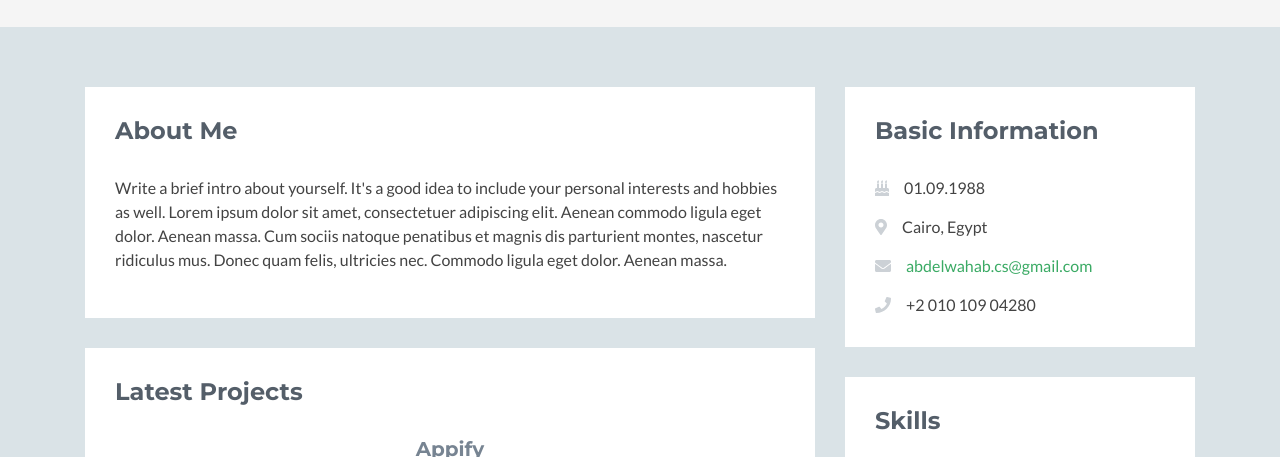
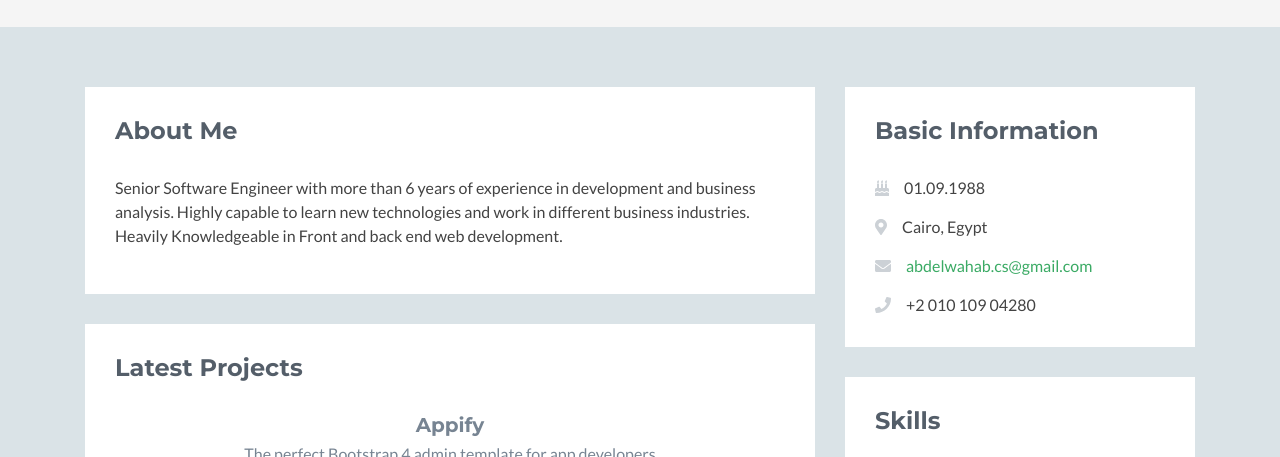
Before and after one commit to Mabdelwahab111/Mabdelwahab111, a plain HTML site: page index.html in a window 1280 px wide. Shown: the part 271-728 px from the top of the page. Drawn offline with nearby package versions, Linux system fonts and the light colour scheme; no server answers; a script that the page names is missing; some icons are missing.

```diff
--- a/index.html
+++ b/index.html
@@ -94,7 +94,12 @@
                     <div class="section-inner">
                         <h2 class="heading">About Me</h2>
                         <div class="content">
-                            <p>Write a brief intro about yourself. It's a good idea to include your personal interests and hobbies as well. Lorem ipsum dolor sit amet, consectetuer adipiscing elit. Aenean commodo ligula eget dolor. Aenean massa. Cum sociis natoque penatibus et magnis dis parturient montes, nascetur ridiculus mus. Donec quam felis, ultricies nec. Commodo ligula eget dolor. Aenean massa.</p>
+                            <p>Senior Software Engineer with more than 6 years of experience in development and business analysis.
+
+Highly capable to learn new technologies and work in different business industries.
+
+Heavily Knowledgeable in Front and back end web development.
+</p>
 
                         </div><!--//content-->
                     </div><!--//section-inner-->
```
